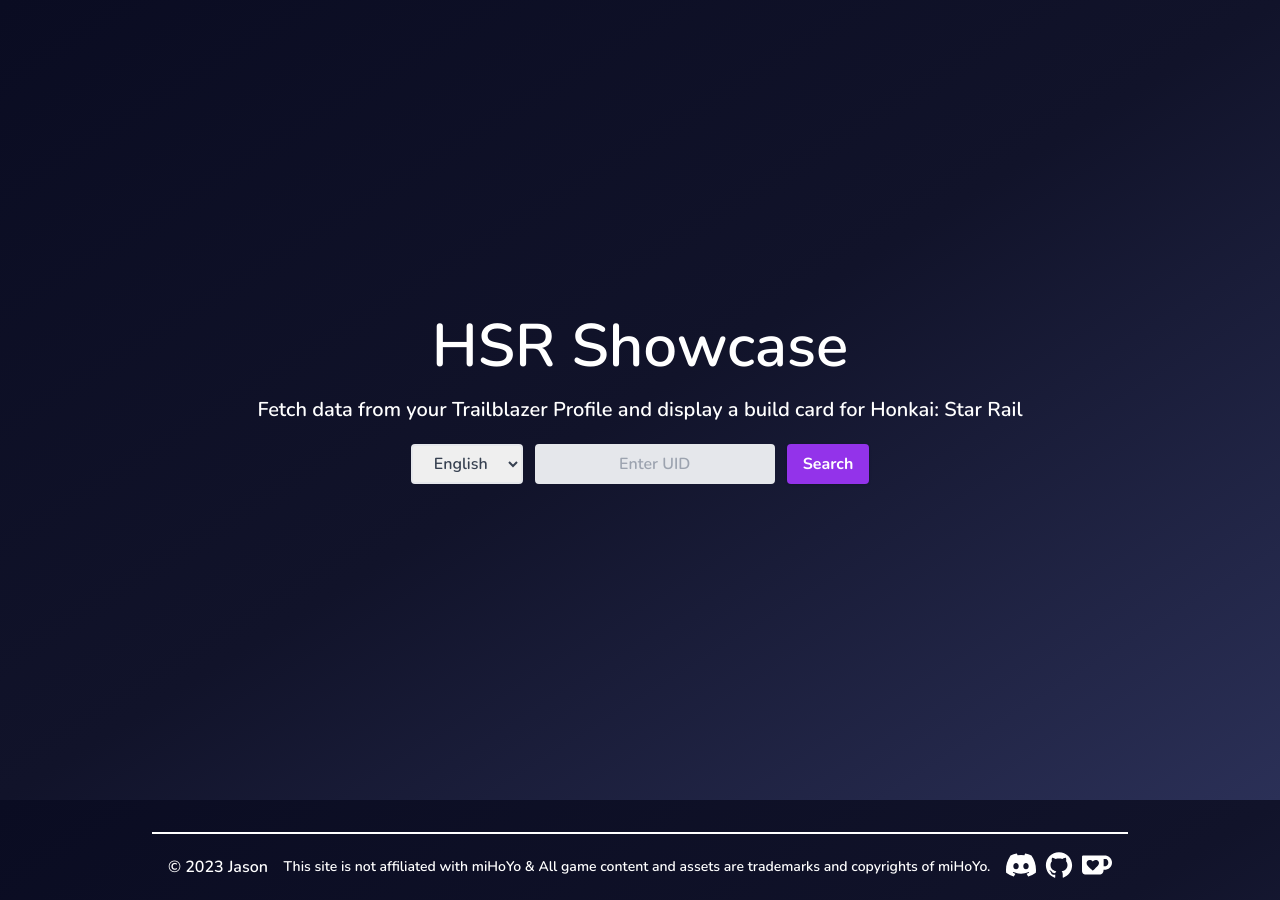
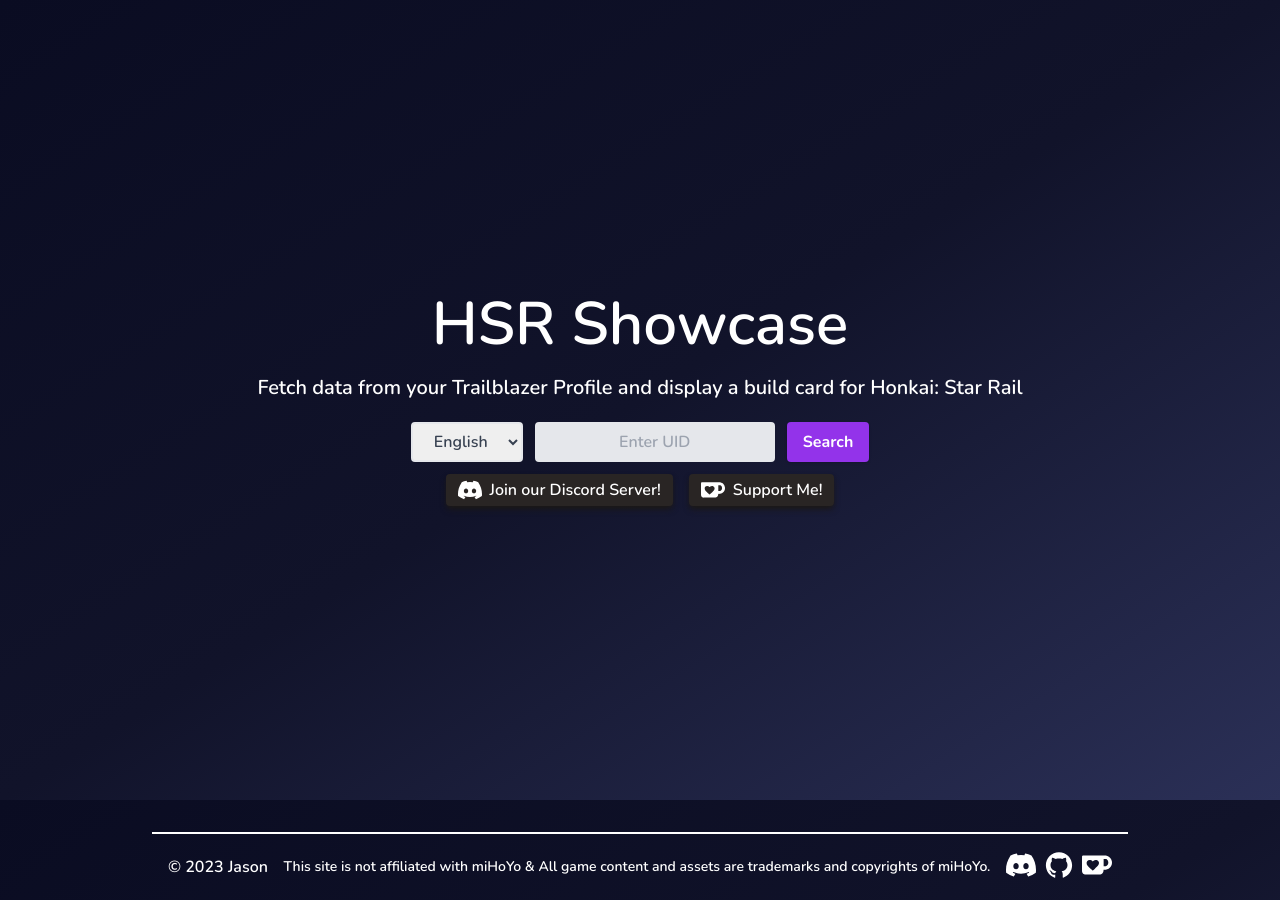
Before and after one commit to picklejason/hsr-showcase, a Next.js app: page / in a window 1280 px wide. Built offline with nearby package versions, Linux system fonts and the light colour scheme.

Commit message:
add socials

```diff
--- a/app/Search.jsx
+++ b/app/Search.jsx
@@ -3,6 +3,8 @@
 import Link from 'next/link';
 import { useEffect, useState } from 'react';
 import Image from 'next/image';
+import { BsDiscord } from 'react-icons/bs';
+import { SiKofi } from 'react-icons/si';
 
 export default function Search() {
   const [UID, setUID] = useState('');
@@ -77,6 +79,24 @@ export default function Search() {
           </a>
         </div>
       )}
+      <div className="flex gap-4">
+        <div className="flex cursor-pointer flex-row items-center space-x-1 rounded bg-stone-800 px-3 py-1 shadow-md shadow-stone-900 hover:brightness-110 active:shadow-none">
+          <a href="https://discord.gg/XZxuYuhDTa" aria-label="Discord" rel="noreferrer" target="_blank">
+            <div className="flex gap-2">
+              <BsDiscord size={24} />
+              Join our Discord Server!
+            </div>
+          </a>
+        </div>
+        <div className="flex cursor-pointer flex-row items-center space-x-1 rounded bg-stone-800 px-3 py-1 shadow-md shadow-stone-900 hover:brightness-110 active:shadow-none">
+          <a href="https://ko-fi.com/picklejason" aria-label="Kofi" rel="noreferrer" target="_blank">
+            <div className="flex gap-2">
+              <SiKofi size={24} />
+              Support Me!
+            </div>
+          </a>
+        </div>
+      </div>
     </div>
   );
 }
```
